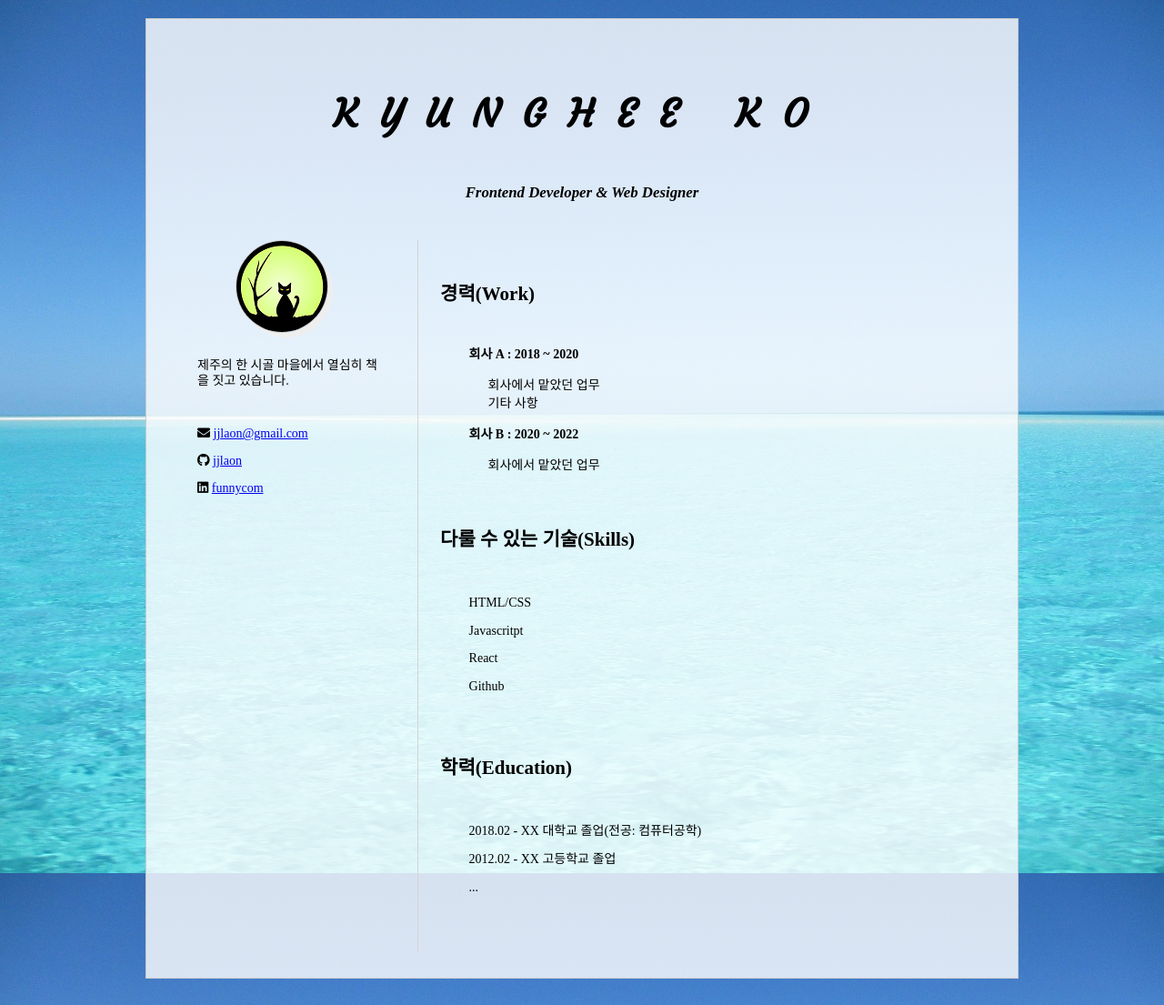
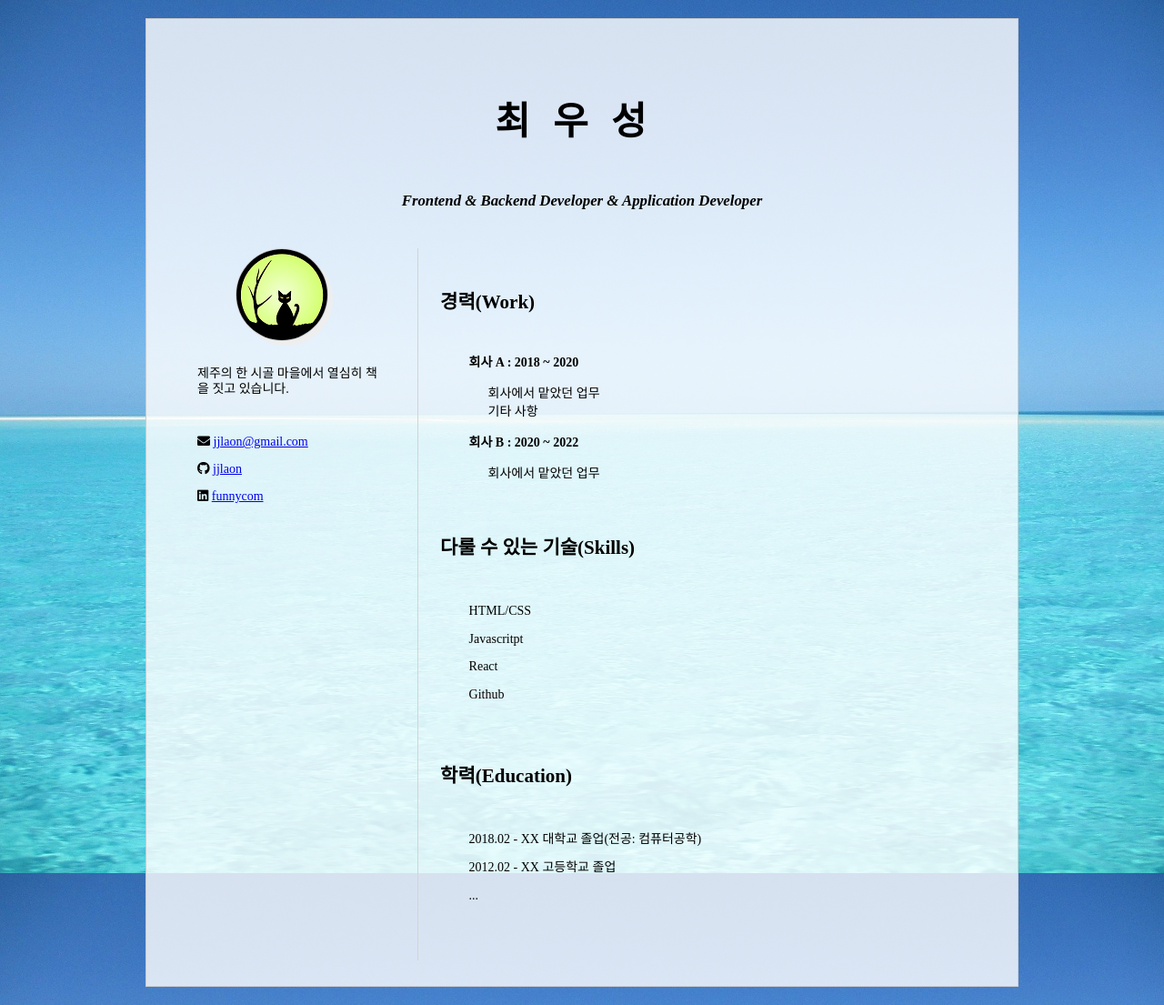
Before and after one commit to dorinada73/dori.github.io, a Jekyll site: the page index.html, which Jekyll copies as it is, in a window 1280 px wide. Shown: the whole page at 91% size. Built offline with Jekyll 4.4.1, drawn with Linux system fonts in a browser that asks for light colours.

Commit message:
Update index.html

```diff
--- a/index.html
+++ b/index.html
@@ -12,8 +12,8 @@
   <div id="container">
     <header>
       <!-- 이름을 가장 위쪽에 -->
-      <h1>Kyunghee Ko</h1>
-      <h2>Frontend Developer & Web Designer</h2>
+      <h1>최우성</h1>
+      <h2>Frontend & Backend Developer & Application Developer</h2>
     </header>
     <!-- 내용 -->
     <main>
```
Also changed, not shown: other parts of index.html (+1 -1 lines).
